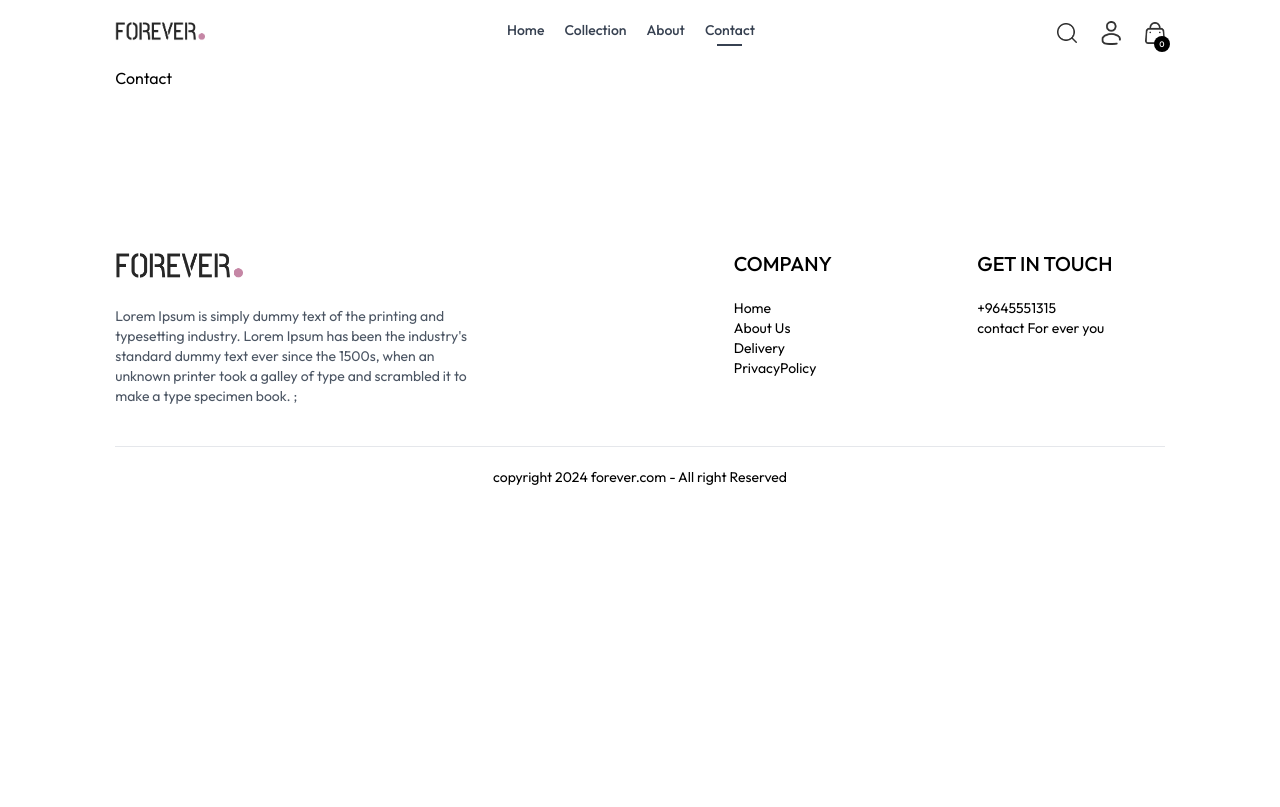
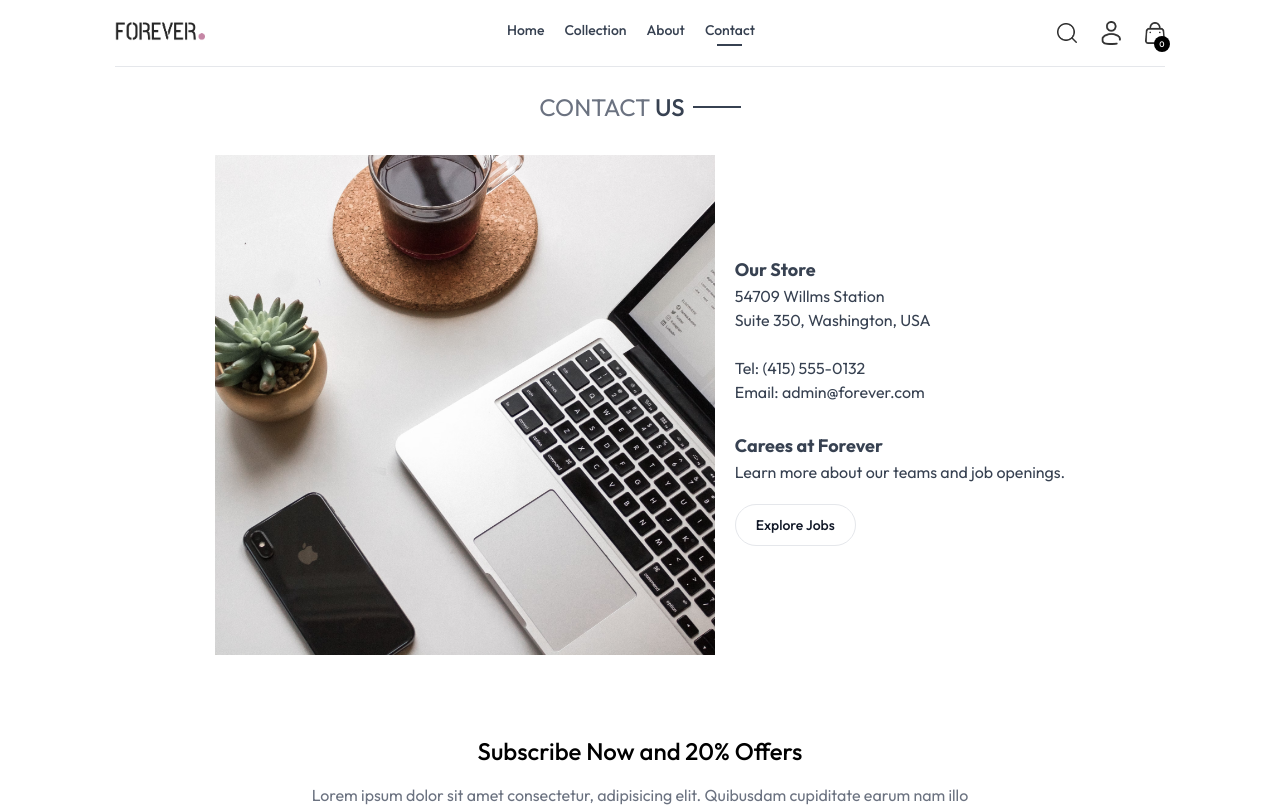
Before and after one commit to salmanulfarisvnb/e-commerce-Website, a React (Vite) app: page /e-commerce-Website/contact in a window 1280 px wide. Shown: the top 807 px of the page. Built offline with nearby package versions, Linux system fonts and the light colour scheme.

Commit message:
frontend design complated

```diff
--- a/src/pages/Abuot.jsx
+++ b/src/pages/Abuot.jsx
@@ -1,6 +1,7 @@
 import React from "react";
 import Title from "../components/Title";
 import { assets } from "../assets/frontend_assets/assets";
+import NewsLetterBox from "../components/NewsLetterBox";
 const Abuot = () => {
   return (
     <div className="border-t ">
@@ -63,6 +64,9 @@ const Abuot = () => {
           </p>
         </div>
       </div>
+      <div className="mt-16 ">
+        <NewsLetterBox />
+      </div>
     </div>
   );
 };
--- a/src/pages/Contact.jsx
+++ b/src/pages/Contact.jsx
@@ -1,7 +1,35 @@
 import React from "react";
+import Title from "../components/Title";
+import { assets } from "../assets/frontend_assets/assets";
+import ButtonBase from "../components/ButtonBase";
+import NewsLetterBox from "../components/NewsLetterBox";
 
 const Contact = () => {
-  return <div>Contact</div>;
+  return (
+    <div className="border-t ">
+      <div className="mt-6 text-2xl text-center">
+        <Title text1={"CONTACT"} text2={"US"} />
+      </div>
+      <div className="flex items-center justify-center gap-5 mt-5">
+        <img src={assets.contact_img} alt="" className="w-full sm:w-[500px]" />
+        <div className="text-gray-700">
+          <b className="text-lg">Our Store</b>
+          <p>54709 Willms Station</p>
+          <p>Suite 350, Washington, USA</p>
+          <p className="mt-6 ">Tel: (415) 555-0132</p>
+          <p className=" mb-7">Email: admin@forever.com</p>
+          <b className="text-lg ">Carees at Forever</b>
+          <p>Learn more about our teams and job openings.</p>
+          <div className="mt-5 ">
+            <ButtonBase text={"Explore Jobs"} />
+          </div>
+        </div>
+      </div>
+      <div className="mt-20 ">
+        <NewsLetterBox />
+      </div>
+    </div>
+  );
 };
 
 export default Contact;
```
